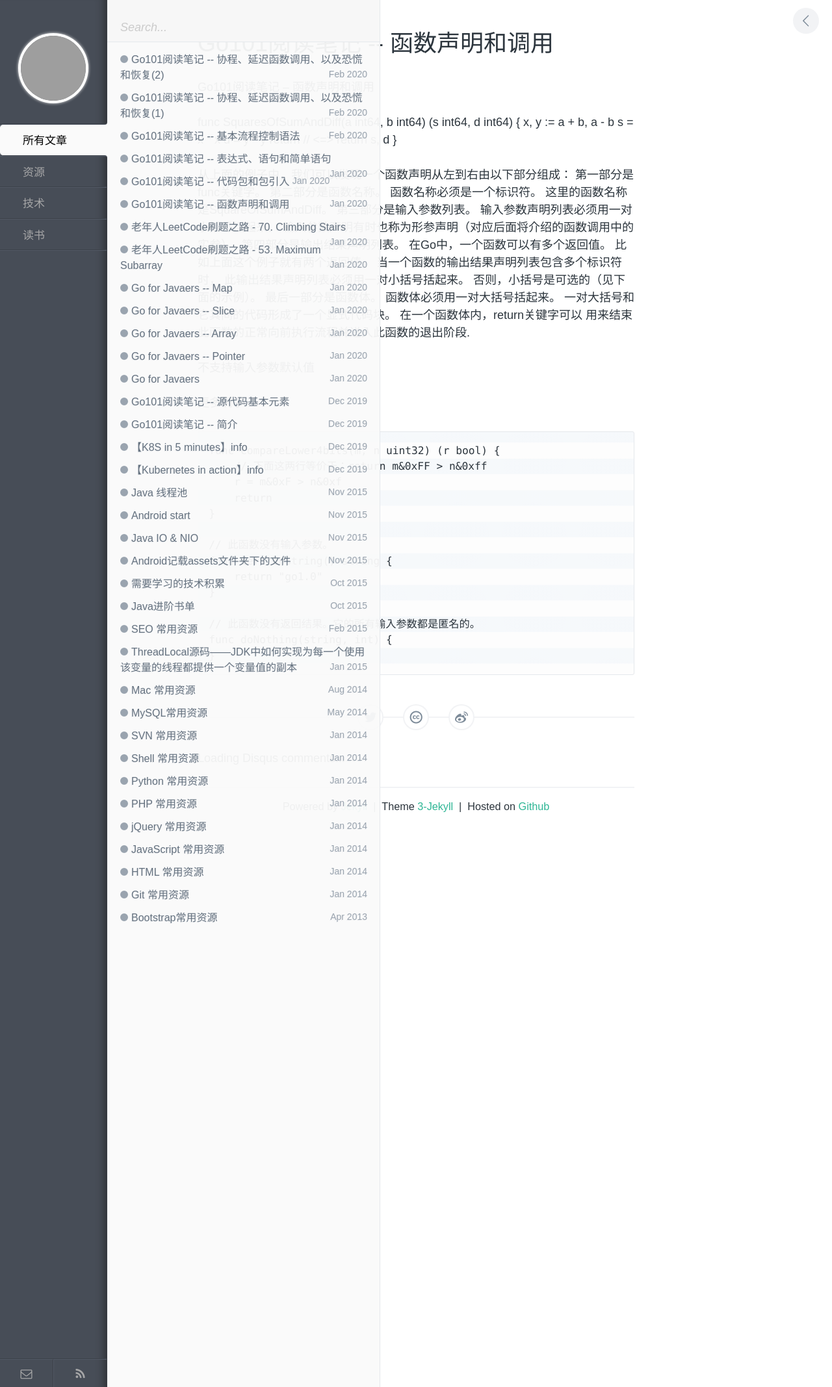
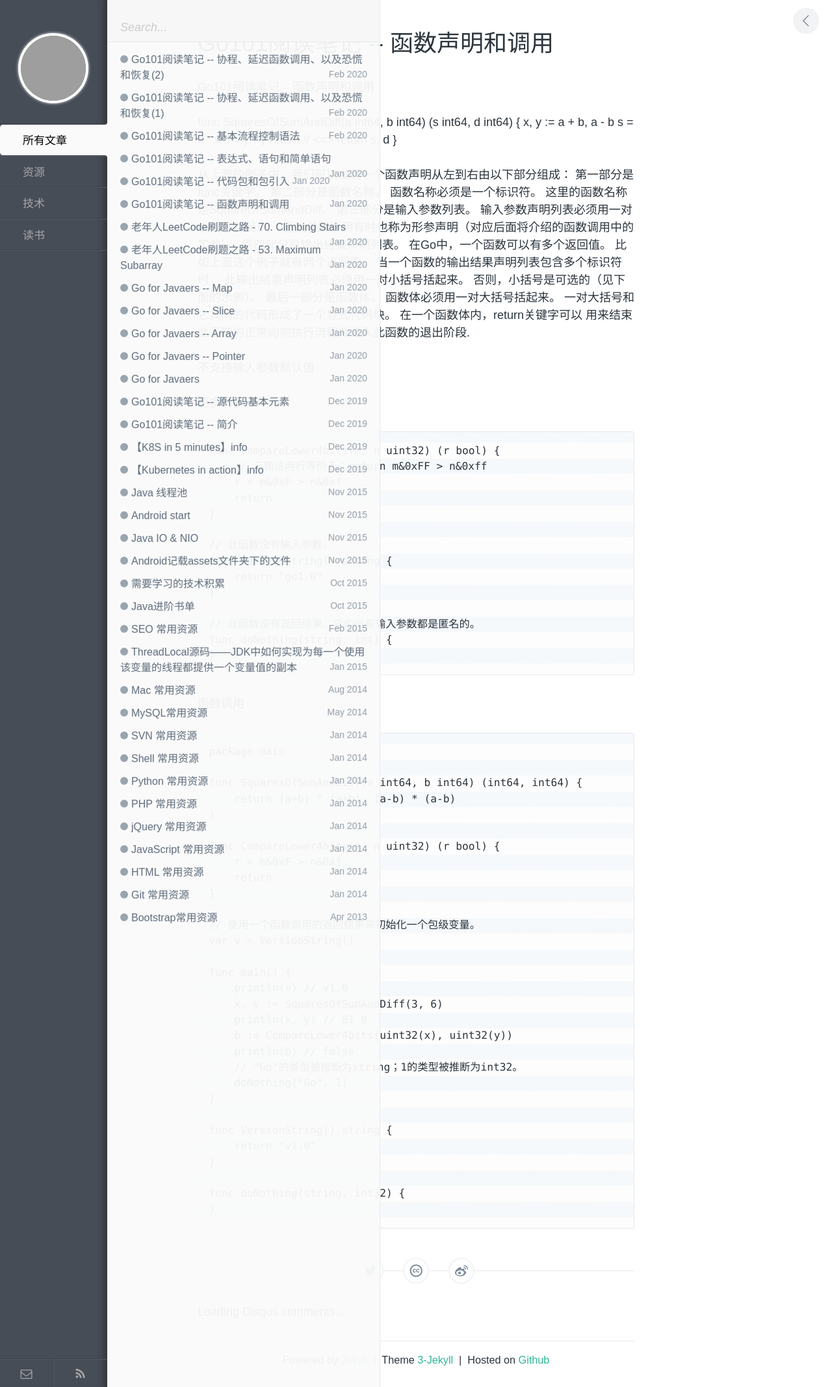
Before and after one commit to Arther-X/Arther-X.github.io, a Jekyll site: the page built from _posts/book/2020-01-20-go-101-function.md, in a window 1280 px wide. Shown: the whole page at 65% size. Built offline with Jekyll 4.4.1, drawn with Linux system fonts in a browser that asks for light colours; comment, search, counter and statistics services are not loaded; grey boxes are pictures that could not be loaded.

Commit message:
[BLOG][COMMIT][ArtherX] update go101 function

````diff
--- a/_posts/book/2020-01-20-go-101-function.md
+++ b/_posts/book/2020-01-20-go-101-function.md
@@ -46,3 +46,38 @@ func VersionString() string {
 func doNothing(string, int) {
 }
 ```
+
+
+函数调用
+```
+package main
+
+func SquaresOfSumAndDiff(a int64, b int64) (int64, int64) {
+	return (a+b) * (a+b), (a-b) * (a-b)
+}
+
+func CompareLower4bits(m, n uint32) (r bool) {
+	r = m&0xF > n&0xf
+	return
+}
+
+// 使用一个函数调用的返回结果来初始化一个包级变量。
+var v = VersionString()
+
+func main() {
+	println(v) // v1.0
+	x, y := SquaresOfSumAndDiff(3, 6)
+	println(x, y) // 81 9
+	b := CompareLower4bits(uint32(x), uint32(y))
+	println(b) // false
+	// "Go"的类型被推断为string；1的类型被推断为int32。
+	doNothing("Go", 1)
+}
+
+func VersionString() string {
+	return "v1.0"
+}
+
+func doNothing(string, int32) {
+}
+```
````
